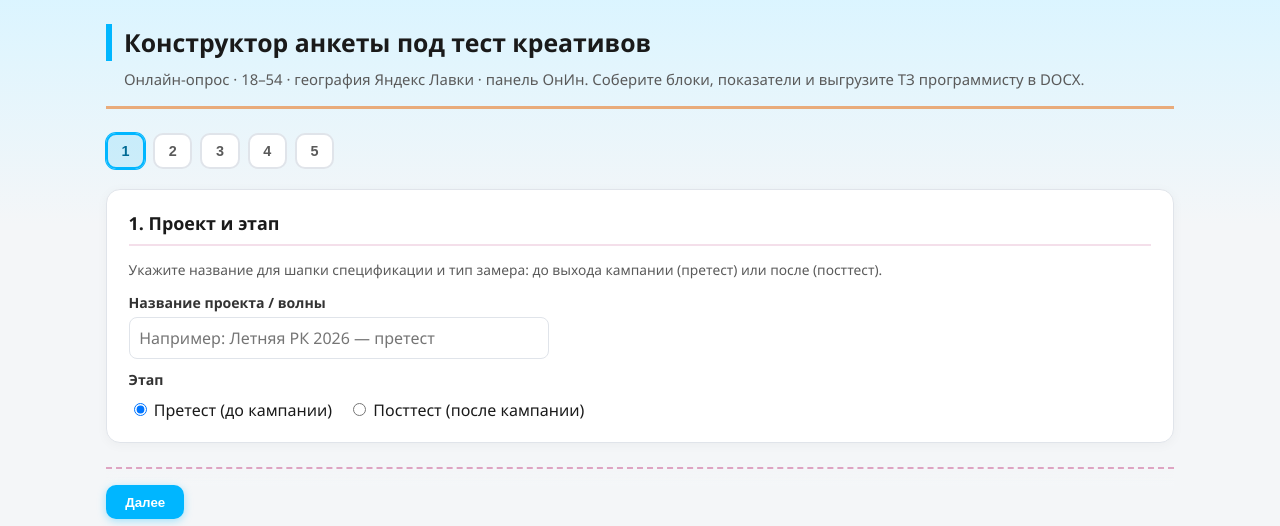
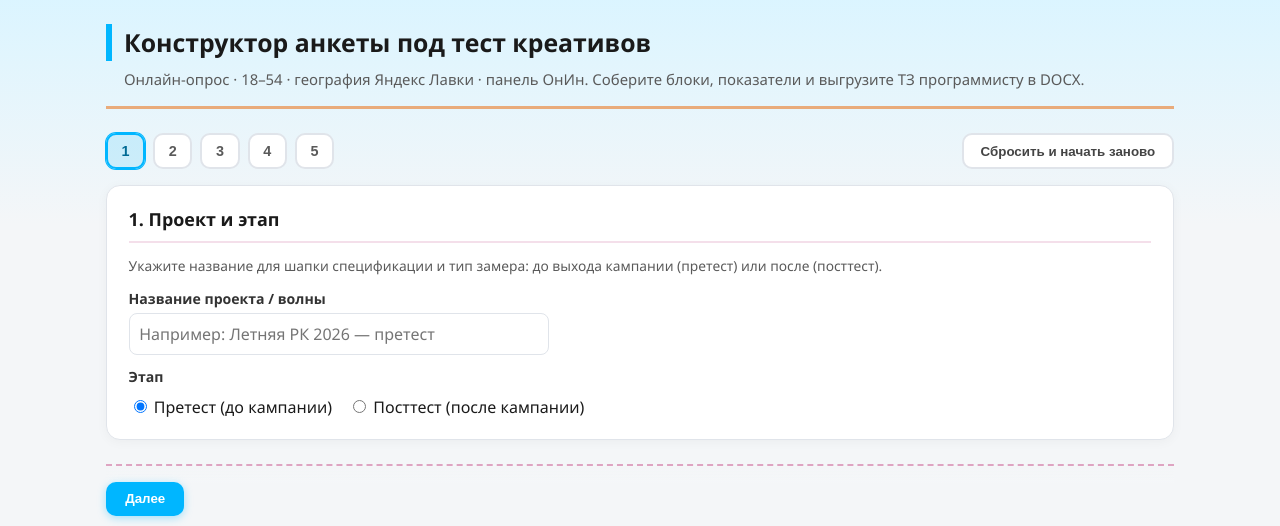
Before and after one commit to olesyagrinenko-eng/konstruktor-anket, a Flask app: page / in a window 1280 px wide. Shown: the top 526 px of the page. Run offline with Flask 3, Linux system fonts and the light colour scheme.

Commit message:
Add files via upload

```diff
--- a/static/app.js
+++ b/static/app.js
@@ -300,6 +300,47 @@
           "Не удалось загрузить доп. блоки. " + (e.message || "")
         );
       }
+    }
+  }
+
+  async function resetWizard() {
+    const msg =
+      "Сбросить все поля и вернуться к шагу 1? Собранная анкета и правки на шаге 5 будут удалены.";
+    if (typeof window !== "undefined" && window.confirm && !window.confirm(msg)) {
+      return;
+    }
+    showErr("");
+    const pn = $("#projectName");
+    if (pn) pn.value = "";
+    const pre = $('input[name="phase"][value="pre"]');
+    if (pre) pre.checked = true;
+    STIMULUS_TYPES.forEach(([, cid]) => {
+      const el = document.getElementById(cid);
+      if (el) el.value = "0";
+    });
+    const fn = $("#freeNotes");
+    if (fn) fn.value = "";
+    selectedGroups = new Set();
+    selectedExtras = new Set();
+    selectedTemplates = new Map();
+    selectedExtraTemplates = new Map();
+    currentSpec = null;
+    const host = $("#groupChecks");
+    if (host) host.innerHTML = "";
+    const exh = $("#extraChecks");
+    if (exh) exh.innerHTML = "";
+    const stim = $("#stimAssetRows");
+    if (stim) stim.innerHTML = "";
+    const specOut = $("#specOut");
+    if (specOut) {
+      specOut.innerHTML =
+        '<p class="hint">Нет данных. Пройдите шаги 1–4 и нажмите «Собрать и перейти к структуре».</p>';
+    }
+    try {
+      await goStep(1);
+    } catch (e) {
+      console.error(e);
+      showErr(e.message || "Ошибка при сбросе");
     }
   }
 
@@ -856,6 +897,11 @@
     const ba = $("#btnAddQ");
     if (ba) ba.addEventListener("click", () => addCustomQuestion().catch(console.error));
 
+    const btnReset = $("#btnResetWizard");
+    if (btnReset) {
+      btnReset.addEventListener("click", () => resetWizard().catch((e) => showErr(e.message || "Ошибка сброса")));
+    }
+
     goStep(1).catch(console.error);
   });
 })();
--- a/static/style.css
+++ b/static/style.css
@@ -58,6 +58,26 @@ header.page p {
   font-size: 1rem;
   font-weight: 700;
   color: #0a5f7a;
+}
+
+.top-toolbar {
+  display: flex;
+  flex-wrap: wrap;
+  align-items: center;
+  justify-content: space-between;
+  gap: 0.75rem 1rem;
+  margin-bottom: 1rem;
+  position: relative;
+  z-index: 2;
+}
+
+.top-toolbar .steps {
+  margin-bottom: 0;
+}
+
+.btn-reset {
+  flex-shrink: 0;
+  white-space: nowrap;
 }
 
 .steps {
--- a/templates/index.html
+++ b/templates/index.html
@@ -5,7 +5,7 @@
   <meta name="viewport" content="width=device-width, initial-scale=1">
   <meta name="api-prefix" content="{{ request.script_root or '' }}">
   <title>Конструктор анкет — тесты креативов</title>
-  <link rel="stylesheet" href="{{ url_for('static', filename='style.css') }}?v=4">
+  <link rel="stylesheet" href="{{ url_for('static', filename='style.css') }}?v=5">
 </head>
 <body>
   <div class="wrap">
@@ -14,7 +14,12 @@
       <p>Онлайн-опрос · 18–54 · география Яндекс Лавки · панель ОнИн. Соберите блоки, показатели и выгрузите ТЗ программисту в DOCX.</p>
     </header>
 
-    <nav class="steps" id="stepNav" aria-label="Шаги"></nav>
+    <div class="top-toolbar">
+      <nav class="steps" id="stepNav" aria-label="Шаги"></nav>
+      <button type="button" class="secondary btn-reset" id="btnResetWizard" title="Очистить форму и вернуться к шагу 1">
+        Сбросить и начать заново
+      </button>
+    </div>
     <div id="errGlobal" class="err hidden"></div>
 
     <!-- Шаг 1 -->
@@ -96,6 +101,6 @@
       <button type="button" class="primary" id="btnNext">Далее</button>
     </div>
   </div>
-  <script src="{{ url_for('static', filename='app.js') }}?v=4" defer></script>
+  <script src="{{ url_for('static', filename='app.js') }}?v=5" defer></script>
 </body>
 </html>
```
